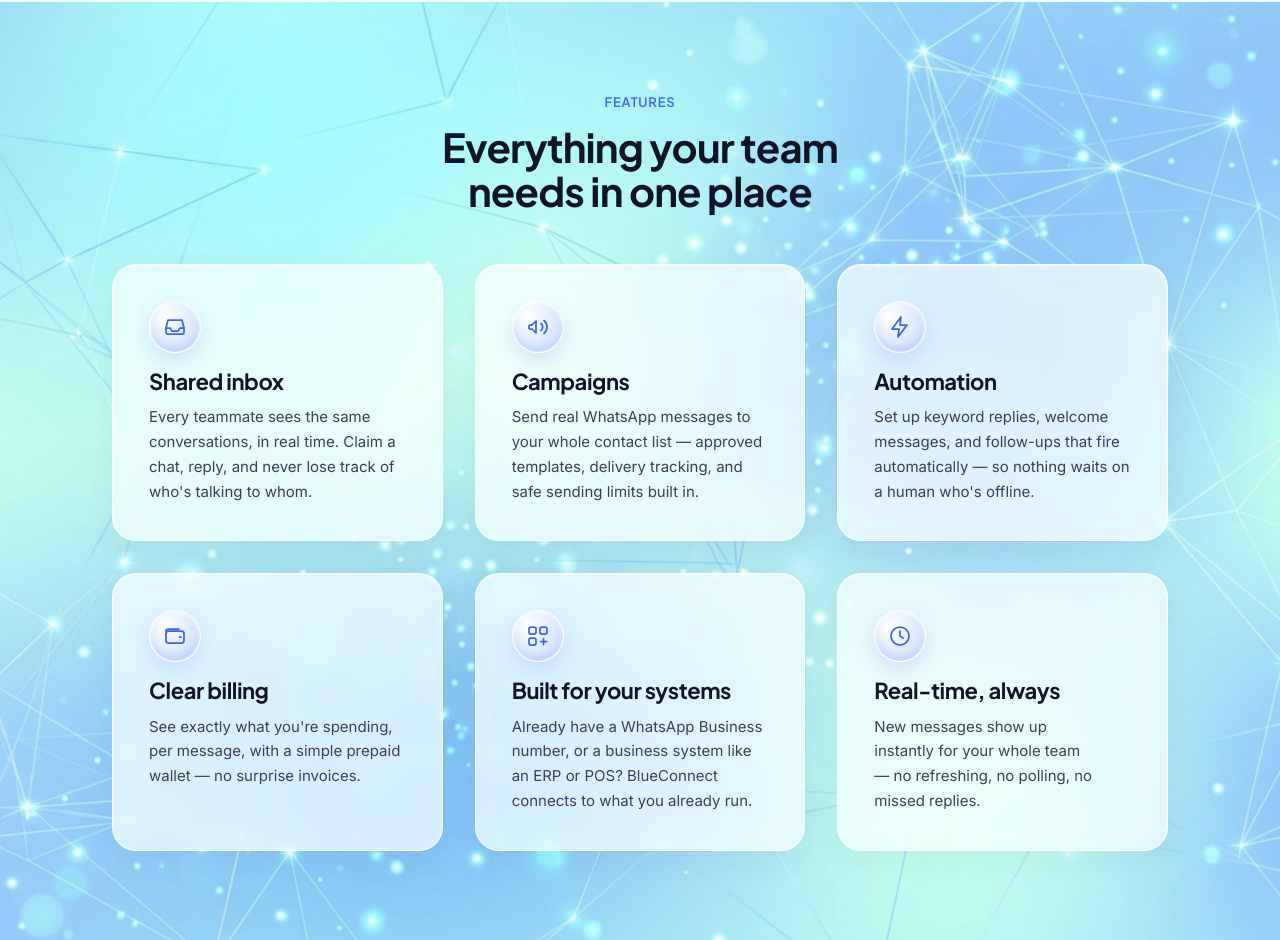
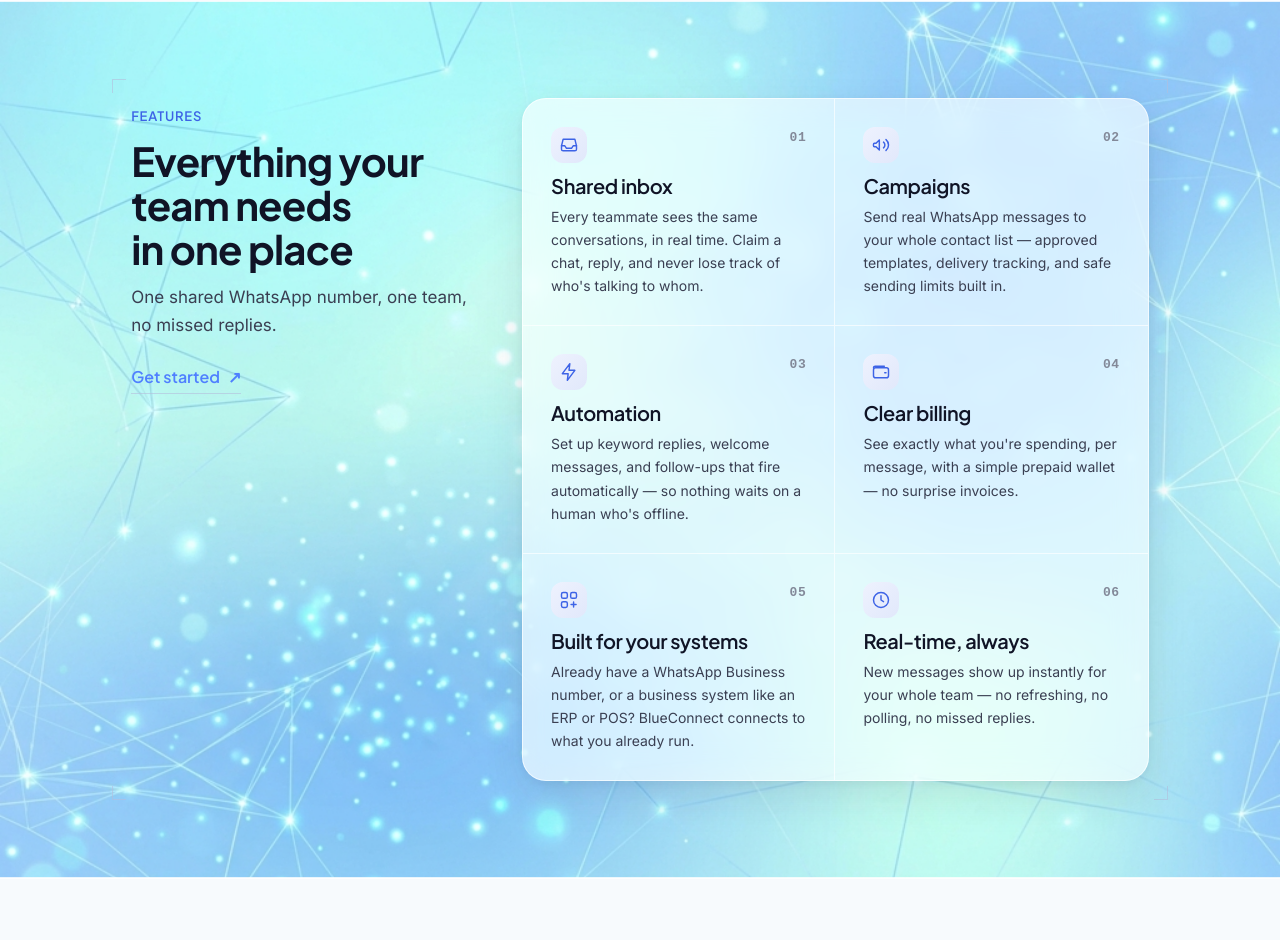
Before and after one commit to BASITH11/blueconnect, a plain HTML site: page index.html in a window 1280 px wide. Shown: the part 1563-2503 px from the top of the page. Drawn offline with Linux system fonts and the light colour scheme.

Commit message:
Convert Features section to 2-column sticky layout with hairline 6-card grid

```diff
--- a/css/styles.css
+++ b/css/styles.css
@@ -915,88 +915,188 @@ button {
 }
 
 /* ==========================================================================
-   9. Features
-   Feature Section Background: Light Cyan (#EEFDFC)
-   Cards: Aqua White (#F3FFFF)
+   9. Features — 2-Column Sticky Hairline Grid Layout
    ========================================================================== */
 
 #features {
   position: relative;
   background: url('../assets/img/features_bg.png') center/cover no-repeat, var(--bg-light-cyan, #EEFDFC);
   border-block: 1px solid rgb(255 255 255 / 0.8);
-  padding-block: clamp(4rem, 7vw, 6.5rem);
+  padding-block: clamp(3.5rem, 6vw, 5.5rem);
 }
 
-.features {
+.features-layout {
+  position: relative;
+  padding: clamp(0.75rem, 1.5vw, 1.25rem);
+}
+
+/* Corner bracket accents */
+.corner-bracket {
+  position: absolute;
+  width: 14px;
+  height: 14px;
+  pointer-events: none;
+}
+
+.corner-bracket--tl {
+  top: 0; left: 0;
+  border-top: 1px solid var(--color-border-strong);
+  border-left: 1px solid var(--color-border-strong);
+}
+
+.corner-bracket--tr {
+  top: 0; right: 0;
+  border-top: 1px solid var(--color-border-strong);
+  border-right: 1px solid var(--color-border-strong);
+}
+
+.corner-bracket--bl {
+  bottom: 0; left: 0;
+  border-bottom: 1px solid var(--color-border-strong);
+  border-left: 1px solid var(--color-border-strong);
+}
+
+.corner-bracket--br {
+  bottom: 0; right: 0;
+  border-bottom: 1px solid var(--color-border-strong);
+  border-right: 1px solid var(--color-border-strong);
+}
+
+/* 2-column split layout */
+.features-grid-split {
   display: grid;
-  gap: clamp(1.25rem, 2.5vw, 2rem);
-  grid-template-columns: repeat(auto-fit, minmax(18rem, 1fr));
+  gap: clamp(1.5rem, 3vw, 2.5rem);
+  align-items: start;
 }
 
 @media (min-width: 960px) {
-  .features {
-    grid-template-columns: repeat(3, 1fr);
+  .features-grid-split {
+    grid-template-columns: minmax(0, 0.72fr) minmax(0, 1.28fr);
   }
 }
 
-.card {
-  padding: clamp(1.5rem, 3vw, 2.25rem);
-  background: rgb(255 255 255 / 0.76);
-  border: 1.5px solid rgb(255 255 255 / 0.88);
+/* Left Sticky Heading Column */
+.features-sticky-col {
+  padding-top: var(--space-2);
+}
+
+@media (min-width: 960px) {
+  .features-sticky-col {
+    position: sticky;
+    top: 6rem;
+  }
+}
+
+.features-sub {
+  margin-top: var(--space-3);
+  font-size: var(--text-md);
+  line-height: var(--leading-relaxed);
+  color: var(--ink-700);
+}
+
+.features-cta-link {
+  display: inline-flex;
+  align-items: center;
+  gap: var(--space-2);
+  margin-top: var(--space-6);
+  font-family: var(--font-heading);
+  font-weight: var(--weight-semibold);
+  font-size: var(--text-base);
+  color: var(--color-primary);
+  text-decoration: none;
+  border-bottom: 1px solid var(--color-border-strong);
+  padding-bottom: 3px;
+  transition: color var(--dur-fast) var(--ease-out), border-color var(--dur-fast) var(--ease-out);
+}
+
+.features-cta-link:hover {
+  color: var(--blue-700);
+  border-color: var(--blue-700);
+}
+
+/* Right Hairline Grid Container */
+.features-grid-box {
+  border: 1px solid var(--glass-border);
   border-radius: var(--radius-xl);
-  box-shadow: 0 10px 30px rgb(38 34 60 / 0.05), inset 0 1px 2px rgb(255 255 255 / 0.8);
-  transition: box-shadow var(--dur-base) var(--ease-out),
-              transform var(--dur-base) var(--ease-out),
-              background-color var(--dur-base) var(--ease-out);
+  overflow: hidden;
+  background: rgb(255 255 255 / 0.75);
+  box-shadow: var(--shadow-glass);
 }
 
 @supports (backdrop-filter: blur(1px)) or (-webkit-backdrop-filter: blur(1px)) {
-  .card {
-    background: rgb(255 255 255 / 0.70);
+  .features-grid-box {
+    background: rgb(255 255 255 / 0.65);
     backdrop-filter: blur(16px) saturate(1.3);
     -webkit-backdrop-filter: blur(16px) saturate(1.3);
   }
 }
 
-.card:hover {
-  background: rgb(255 255 255 / 0.88);
-  box-shadow: 0 16px 40px rgb(38 34 60 / 0.1), 0 0 20px rgb(79 127 255 / 0.15);
-  transform: translateY(-5px);
+.features-hairline-grid {
+  display: grid;
+  grid-template-columns: 1fr;
 }
 
-/* ---- 3D Sphere Glass Icon Badges ---- */
-.card__icon {
-  position: relative;
+@media (min-width: 580px) {
+  .features-hairline-grid {
+    grid-template-columns: 1fr 1fr;
+  }
+}
+
+.grid-card {
+  padding: clamp(1.25rem, 2.5vw, 1.75rem);
+  border-bottom: 1px solid var(--glass-border);
+  transition: background-color var(--dur-fast) var(--ease-out);
+}
+
+@media (min-width: 580px) {
+  .grid-card:nth-child(odd) {
+    border-right: 1px solid var(--glass-border);
+  }
+  .grid-card:nth-last-child(-n+2) {
+    border-bottom: none;
+  }
+}
+
+.grid-card:hover {
+  background: rgb(255 255 255 / 0.88);
+}
+
+.grid-card__head {
+  display: flex;
+  justify-content: space-between;
+  align-items: flex-start;
+  margin-bottom: var(--space-3);
+}
+
+.grid-card__icon {
   display: inline-flex;
   align-items: center;
   justify-content: center;
-  width: 3.25rem;
-  height: 3.25rem;
-  margin-bottom: var(--space-4);
-  border-radius: var(--radius-pill);
-  background: radial-gradient(100% 100% at 30% 30%, rgb(255 255 255 / 0.98) 0%, rgb(220 232 255 / 0.85) 55%, rgb(185 208 255 / 0.75) 100%);
-  border: 1.5px solid rgb(255 255 255 / 0.95);
-  box-shadow: 0 8px 20px rgb(61 99 230 / 0.15), inset 0 2px 5px rgb(255 255 255 / 0.9), inset 0 -3px 8px rgb(61 99 230 / 0.22);
+  width: 2.25rem;
+  height: 2.25rem;
+  border-radius: var(--radius-md);
+  background: linear-gradient(135deg, #EEF2FE 0%, #E1E8FB 100%);
   color: var(--blue-600);
-  transition: transform var(--dur-base) var(--ease-out), box-shadow var(--dur-base) var(--ease-out);
 }
 
-.card:hover .card__icon {
-  transform: scale(1.08) translateY(-2px);
-  box-shadow: 0 12px 28px rgb(61 99 230 / 0.28), inset 0 2px 6px rgb(255 255 255 / 1), inset 0 -3px 10px rgb(61 99 230 / 0.32);
+.grid-card__num {
+  font-family: var(--font-mono, monospace);
+  font-size: var(--text-xs);
+  font-weight: 600;
+  color: var(--color-text-muted);
+  letter-spacing: 0.05em;
 }
 
-.card__title {
+.grid-card__title {
   font-family: var(--font-heading);
-  font-size: var(--text-xl);
-  font-weight: var(--weight-bold);
+  font-size: var(--text-lg);
+  font-weight: var(--weight-semibold);
   color: var(--color-heading);
-  letter-spacing: var(--tracking-tight);
+  margin-bottom: var(--space-2);
 }
 
-.card__text {
-  margin-top: var(--space-3);
-  font-size: clamp(0.9375rem, 1.1vw, 1rem);
+.grid-card__text {
+  font-size: var(--text-sm);
   line-height: var(--leading-relaxed);
   color: var(--ink-700);
 }
--- a/index.html
+++ b/index.html
@@ -150,106 +150,117 @@
          ==================================================================== -->
     <section class="section" id="features">
       <div class="container">
-        <div class="section__head section__head--center">
-          <span class="eyebrow">Features</span>
+        <div class="features-layout">
+          <!-- Corner brackets -->
+          <div class="corner-bracket corner-bracket--tl" aria-hidden="true"></div>
+          <div class="corner-bracket corner-bracket--tr" aria-hidden="true"></div>
+          <div class="corner-bracket corner-bracket--bl" aria-hidden="true"></div>
+          <div class="corner-bracket corner-bracket--br" aria-hidden="true"></div>
+
+          <div class="features-grid-split">
+            <!-- Left Sticky Heading Column -->
+            <div class="features-sticky-col">
+              <span class="eyebrow">FEATURES</span>
               <h2 class="section__title">Everything your team needs in one place</h2>
+              <p class="features-sub">One shared WhatsApp number, one team, no missed replies.</p>
+              <a class="features-cta-link" href="#contact">Get started <span aria-hidden="true">↗</span></a>
             </div>
 
-        <div class="features">
+            <!-- Right Hairline Grid Box -->
+            <div class="features-grid-box">
+              <div class="features-hairline-grid">
 
-          <article class="card">
-            <span class="card__icon" aria-hidden="true">
-              <svg width="24" height="24" viewBox="0 0 24 24" fill="none" stroke="currentColor"
-                   stroke-width="1.75" stroke-linecap="round" stroke-linejoin="round">
+                <article class="grid-card">
+                  <div class="grid-card__head">
+                    <span class="grid-card__icon" aria-hidden="true">
+                      <svg width="20" height="20" viewBox="0 0 24 24" fill="none" stroke="currentColor" stroke-width="1.75" stroke-linecap="round" stroke-linejoin="round">
                         <path d="M3 13h4l2 3h6l2-3h4"/>
                         <path d="M5 5h14l2 8v4a2 2 0 0 1-2 2H5a2 2 0 0 1-2-2v-4z"/>
                       </svg>
                     </span>
-            <h3 class="card__title">Shared inbox</h3>
-            <p class="card__text">
-              Every teammate sees the same conversations, in real time. Claim a chat, reply,
-              and never lose track of who's talking to whom.
-            </p>
+                    <span class="grid-card__num">01</span>
+                  </div>
+                  <h3 class="grid-card__title">Shared inbox</h3>
+                  <p class="grid-card__text">Every teammate sees the same conversations, in real time. Claim a chat, reply, and never lose track of who's talking to whom.</p>
                 </article>
 
-          <article class="card">
-            <span class="card__icon" aria-hidden="true">
-              <svg width="24" height="24" viewBox="0 0 24 24" fill="none" stroke="currentColor"
-                   stroke-width="1.75" stroke-linecap="round" stroke-linejoin="round">
+                <article class="grid-card">
+                  <div class="grid-card__head">
+                    <span class="grid-card__icon" aria-hidden="true">
+                      <svg width="20" height="20" viewBox="0 0 24 24" fill="none" stroke="currentColor" stroke-width="1.75" stroke-linecap="round" stroke-linejoin="round">
                         <path d="M3 11v2a1 1 0 0 0 1 1h2l4 4V6L6 10H4a1 1 0 0 0-1 1z"/>
                         <path d="M15 8.5a4.5 4.5 0 0 1 0 7"/>
                         <path d="M18 5.5a8.5 8.5 0 0 1 0 13"/>
                       </svg>
                     </span>
-            <h3 class="card__title">Campaigns</h3>
-            <p class="card__text">
-              Send real WhatsApp messages to your whole contact list — approved templates,
-              delivery tracking, and safe sending limits built in.
-            </p>
+                    <span class="grid-card__num">02</span>
+                  </div>
+                  <h3 class="grid-card__title">Campaigns</h3>
+                  <p class="grid-card__text">Send real WhatsApp messages to your whole contact list — approved templates, delivery tracking, and safe sending limits built in.</p>
                 </article>
 
-          <article class="card">
-            <span class="card__icon" aria-hidden="true">
-              <svg width="24" height="24" viewBox="0 0 24 24" fill="none" stroke="currentColor"
-                   stroke-width="1.75" stroke-linecap="round" stroke-linejoin="round">
+                <article class="grid-card">
+                  <div class="grid-card__head">
+                    <span class="grid-card__icon" aria-hidden="true">
+                      <svg width="20" height="20" viewBox="0 0 24 24" fill="none" stroke="currentColor" stroke-width="1.75" stroke-linecap="round" stroke-linejoin="round">
                         <path d="M13 2 4 14h7l-1 8 9-12h-7z"/>
                       </svg>
                     </span>
-            <h3 class="card__title">Automation</h3>
-            <p class="card__text">
-              Set up keyword replies, welcome messages, and follow-ups that fire automatically —
-              so nothing waits on a human who's offline.
-            </p>
+                    <span class="grid-card__num">03</span>
+                  </div>
+                  <h3 class="grid-card__title">Automation</h3>
+                  <p class="grid-card__text">Set up keyword replies, welcome messages, and follow-ups that fire automatically — so nothing waits on a human who's offline.</p>
                 </article>
 
-          <article class="card">
-            <span class="card__icon" aria-hidden="true">
-              <svg width="24" height="24" viewBox="0 0 24 24" fill="none" stroke="currentColor"
-                   stroke-width="1.75" stroke-linecap="round" stroke-linejoin="round">
+                <article class="grid-card">
+                  <div class="grid-card__head">
+                    <span class="grid-card__icon" aria-hidden="true">
+                      <svg width="20" height="20" viewBox="0 0 24 24" fill="none" stroke="currentColor" stroke-width="1.75" stroke-linecap="round" stroke-linejoin="round">
                         <path d="M3 7a2 2 0 0 1 2-2h11"/>
                         <rect x="3" y="7" width="18" height="12" rx="2.5"/>
                         <path d="M16.5 13h1.5"/>
                       </svg>
                     </span>
-            <h3 class="card__title">Clear billing</h3>
-            <p class="card__text">
-              See exactly what you're spending, per message, with a simple prepaid wallet —
-              no surprise invoices.
-            </p>
+                    <span class="grid-card__num">04</span>
+                  </div>
+                  <h3 class="grid-card__title">Clear billing</h3>
+                  <p class="grid-card__text">See exactly what you're spending, per message, with a simple prepaid wallet — no surprise invoices.</p>
                 </article>
 
-          <article class="card">
-            <span class="card__icon" aria-hidden="true">
-              <svg width="24" height="24" viewBox="0 0 24 24" fill="none" stroke="currentColor"
-                   stroke-width="1.75" stroke-linecap="round" stroke-linejoin="round">
+                <article class="grid-card">
+                  <div class="grid-card__head">
+                    <span class="grid-card__icon" aria-hidden="true">
+                      <svg width="20" height="20" viewBox="0 0 24 24" fill="none" stroke="currentColor" stroke-width="1.75" stroke-linecap="round" stroke-linejoin="round">
                         <rect x="3" y="3" width="7" height="7" rx="2"/>
                         <rect x="14" y="3" width="7" height="7" rx="2"/>
                         <rect x="3" y="14" width="7" height="7" rx="2"/>
                         <path d="M17.5 14.5v6M14.5 17.5h6"/>
                       </svg>
                     </span>
-            <h3 class="card__title">Built for your systems</h3>
-            <p class="card__text">
-              Already have a WhatsApp Business number, or a business system like an ERP or POS?
-              BlueConnect connects to what you already run.
-            </p>
+                    <span class="grid-card__num">05</span>
+                  </div>
+                  <h3 class="grid-card__title">Built for your systems</h3>
+                  <p class="grid-card__text">Already have a WhatsApp Business number, or a business system like an ERP or POS? BlueConnect connects to what you already run.</p>
                 </article>
 
-          <article class="card">
-            <span class="card__icon" aria-hidden="true">
-              <svg width="24" height="24" viewBox="0 0 24 24" fill="none" stroke="currentColor"
-                   stroke-width="1.75" stroke-linecap="round" stroke-linejoin="round">
+                <article class="grid-card">
+                  <div class="grid-card__head">
+                    <span class="grid-card__icon" aria-hidden="true">
+                      <svg width="20" height="20" viewBox="0 0 24 24" fill="none" stroke="currentColor" stroke-width="1.75" stroke-linecap="round" stroke-linejoin="round">
                         <circle cx="12" cy="12" r="9"/>
                         <path d="M12 7v5l3 2"/>
                       </svg>
                     </span>
-            <h3 class="card__title">Real-time, always</h3>
-            <p class="card__text">
-              New messages show up instantly for your whole team — no refreshing, no polling,
-              no missed replies.
-            </p>
+                    <span class="grid-card__num">06</span>
+                  </div>
+                  <h3 class="grid-card__title">Real-time, always</h3>
+                  <p class="grid-card__text">New messages show up instantly for your whole team — no refreshing, no polling, no missed replies.</p>
                 </article>
 
+              </div>
+            </div>
+
+          </div>
         </div>
       </div>
     </section>
```
Lines whose indentation alone changed are shown as unchanged.
